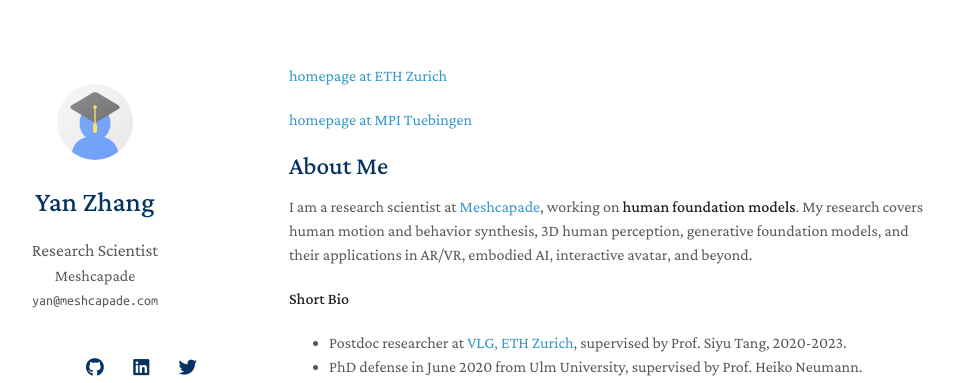
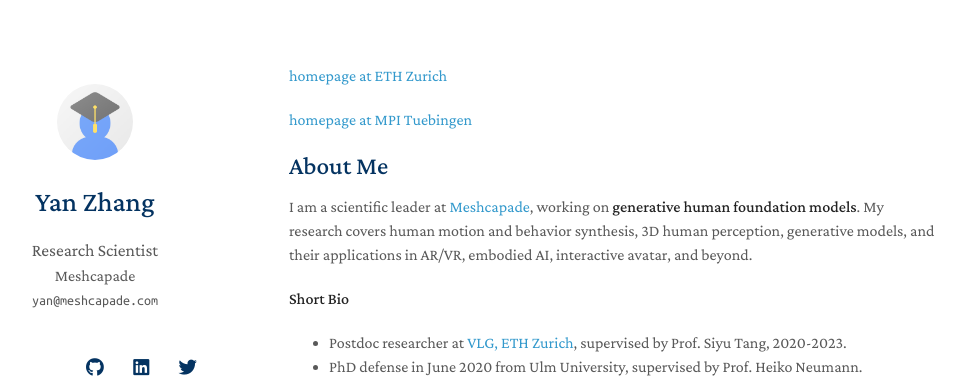
Before and after one commit to yz-cnsdqz/yz-cnsdqz.github.io, a Jekyll site: the page built from index.md, in a window 1280 px wide and 900 px high. Shown: the top 383 px of the window, without its empty margins (181-1145 px from the left). Built offline with Jekyll 4.4.1, drawn with Linux system fonts in a browser that asks for light colours; nearby versions of some CDN libraries; a style sheet for code colours, icons or effects is not loaded.

Commit message:
update code

```diff
--- a/index.md
+++ b/index.md
@@ -9,8 +9,8 @@ layout: homepage
 
 
 ## About Me
-I am a research scientist at [Meshcapade](https://meshcapade.com/), working on **human foundation models**.
-My research covers human motion and behavior synthesis, 3D human perception, generative foundation models, and their applications in AR/VR, embodied AI, interactive avatar, and beyond.
+I am a scientific leader at [Meshcapade](https://meshcapade.com/), working on **generative human foundation models**.
+My research covers human motion and behavior synthesis, 3D human perception, generative models, and their applications in AR/VR, embodied AI, interactive avatar, and beyond.
 
 **Short Bio**
 - Postdoc researcher at [VLG, ETH Zurich](https://vlg.inf.ethz.ch), supervised by Prof. Siyu Tang, 2020-2023.
```
